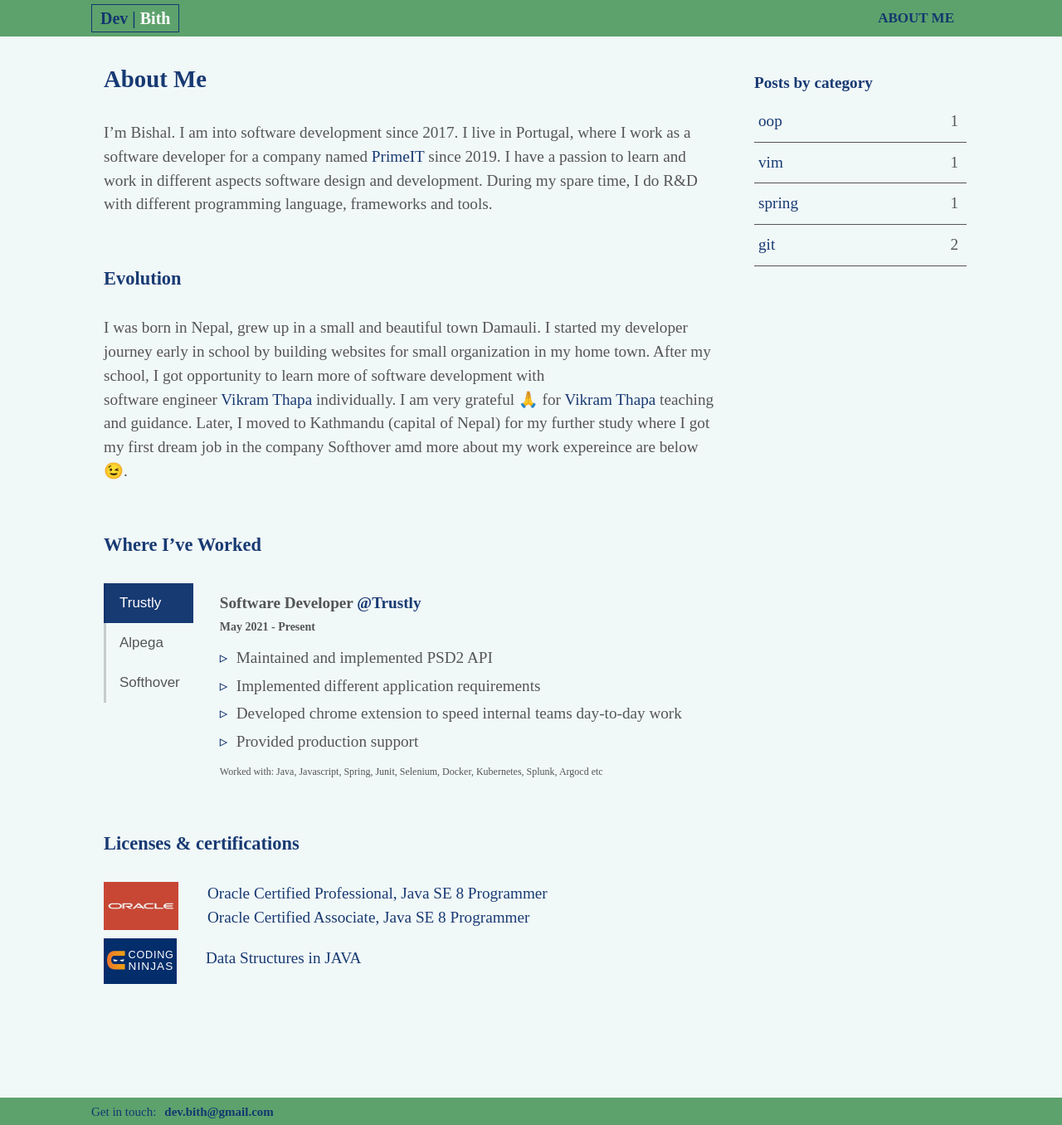
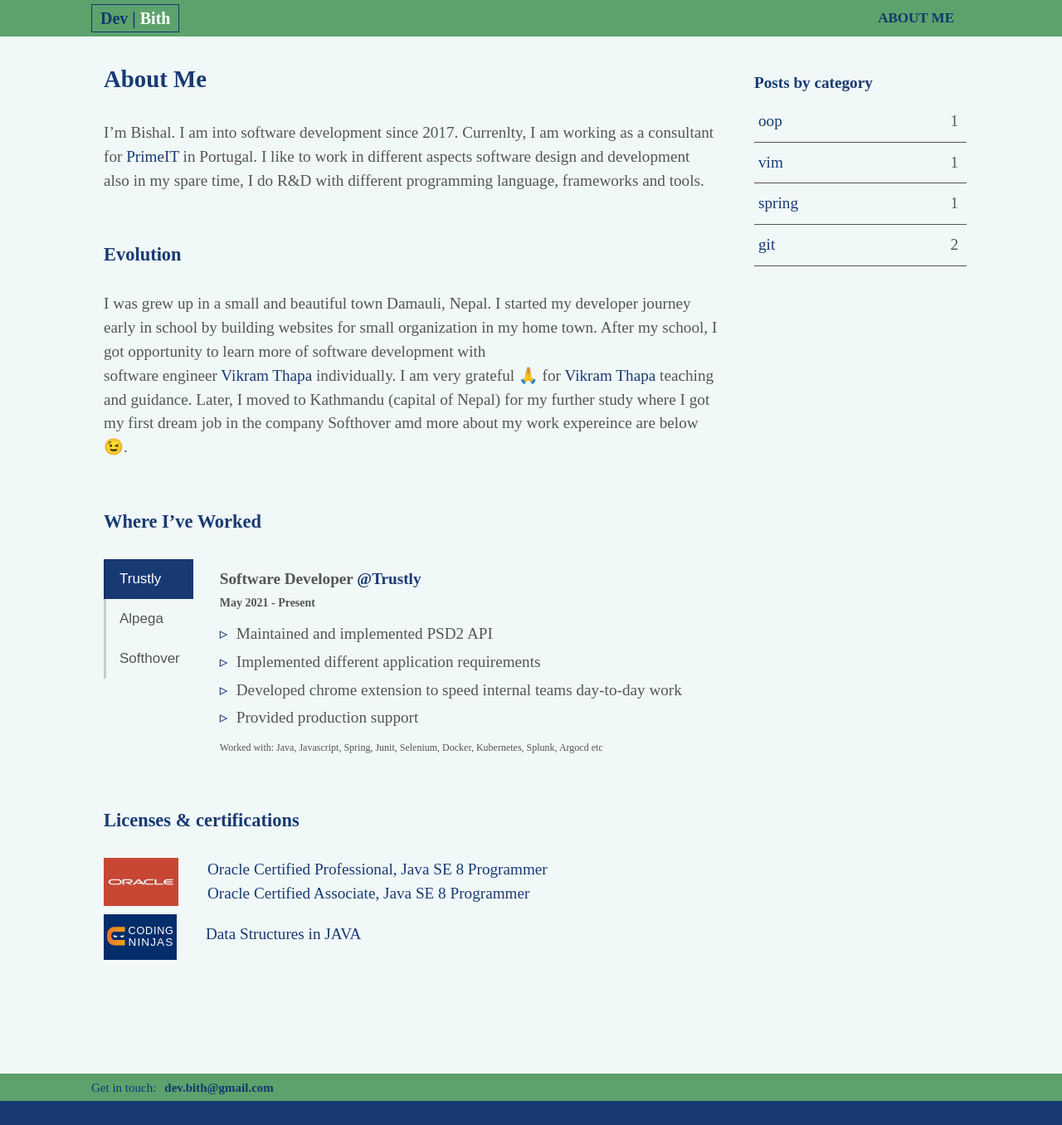
Before and after one commit to bishalthapa-x/bishalthapax.github.io, a Jekyll site: the page built from about.md, in a window 1280 px wide. Shown: the whole page at 83% size. Built offline with Jekyll 4.4.1, drawn with Linux system fonts in a browser that asks for light colours; after the commit the page ends 1327 px from its top, so only the background shows below that.

Commit message:
Update about.md

```diff
--- a/about.md
+++ b/about.md
@@ -7,16 +7,15 @@
 ## About Me
 
 <br />
-I'm Bishal. I am into software development since 2017. I live in Portugal, where I work as
-a software developer for a company named [PrimeIT](https://www.primeit.pt/) since 2019. I have
-a passion to learn and work in different aspects software design and development. During my spare
+I'm Bishal. I am into software development since 2017. Currenlty, I am working as
+a consultant for [PrimeIT](https://www.primeit.pt/) in Portugal. I like to work in different aspects software design and development also in my spare
 time, I do R&D with different programming language, frameworks and tools.
 <br /><br /><br />
 
 ### Evolution
 
 <br />
-I was born in Nepal, grew up in a small and beautiful town Damauli. I started my developer journey early in school by building websites
+I was grew up in a small and beautiful town Damauli, Nepal. I started my developer journey early in school by building websites
 for small organization in my home town. After my school, I got opportunity to learn more of software development with
 software engineer [Vikram Thapa](https://www.linkedin.com/in/vikram-thapa-87677a191/) individually. I am very grateful 🙏
 for [Vikram Thapa](https://www.linkedin.com/in/vikram-thapa-87677a191/) teaching and guidance. Later, I moved to Kathmandu (capital of Nepal) for my further study where I got my first dream job in the
```
